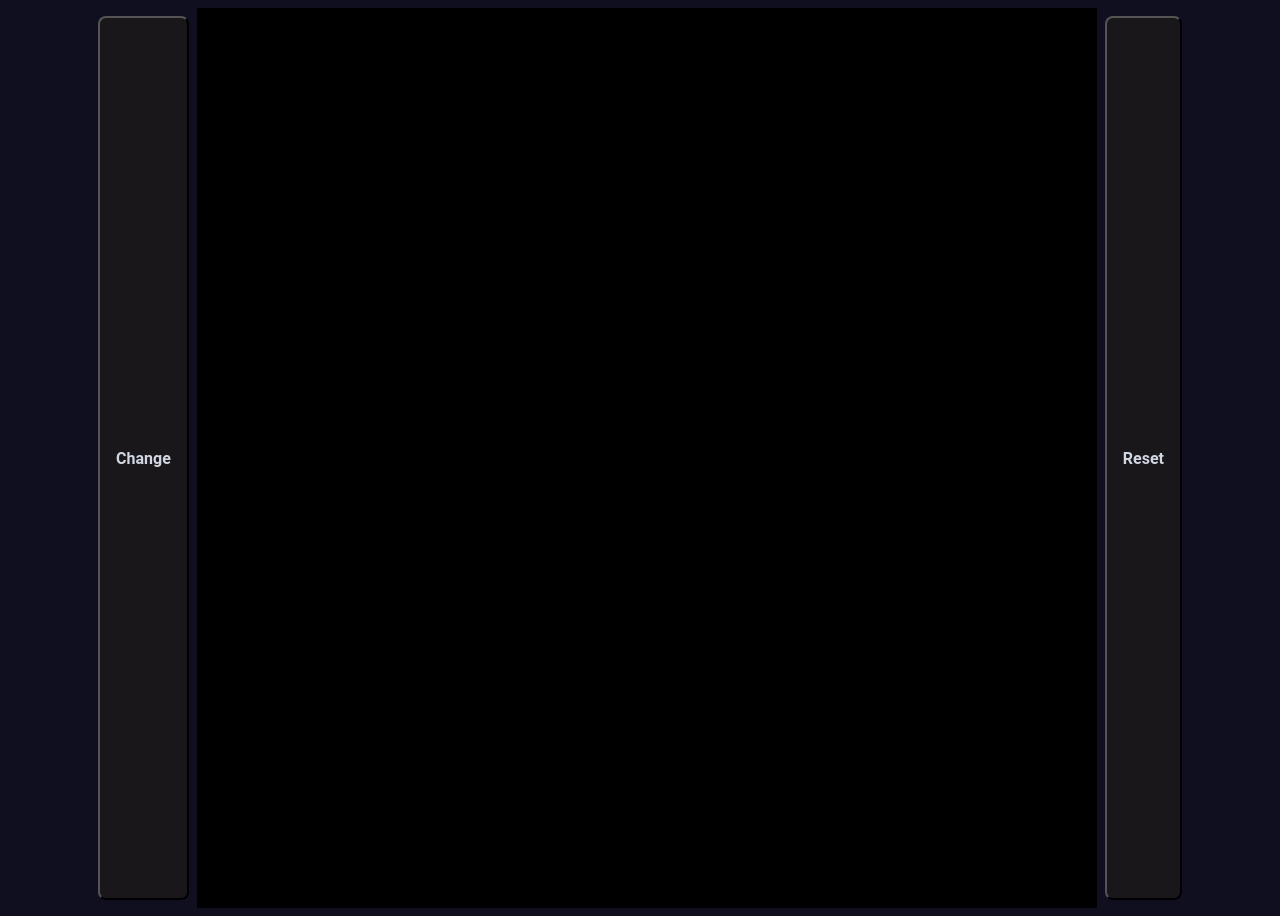
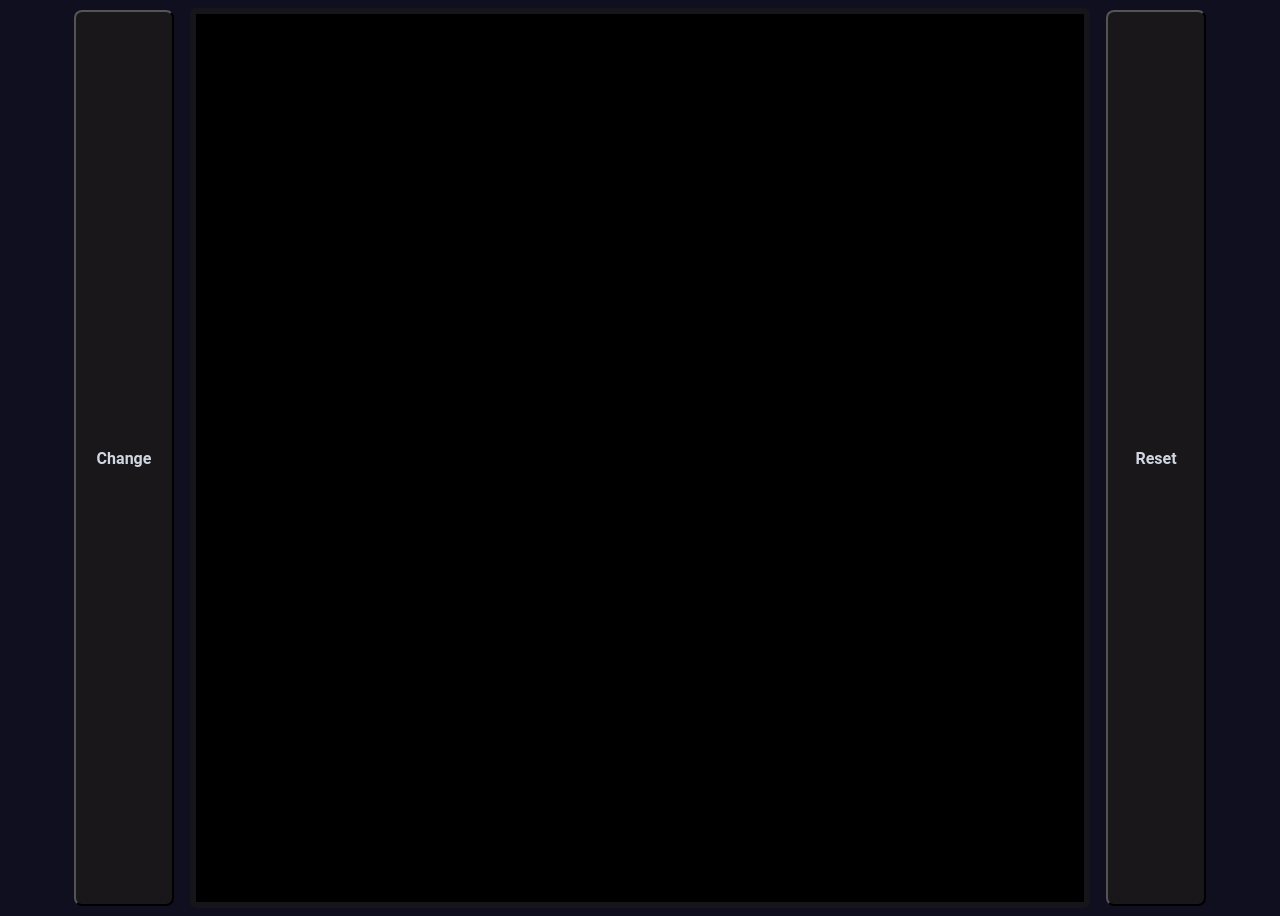
Before and after one commit to Diego63212/odin-etch-a-sketch, a plain HTML site: page index.html in a window 1280 px wide. Drawn offline with Linux system fonts and the light colour scheme.

Commit message:
Minor CSS changes

```diff
--- a/css/stylesheet.css
+++ b/css/stylesheet.css
@@ -18,10 +18,12 @@ button {
     border-radius: 8px;
     background-color: rgb(26, 23, 27);
     padding: 8px 16px;
-    margin: 8px;
+    margin: 2px 16px;
     cursor: pointer;
     font-size: 16px;
     font-weight: bold;
+    flex-basis: 100px;
+    min-width: 80px;
 }
 
 .container {
@@ -29,8 +31,10 @@ button {
     height: 900px;
     display: flex;
     flex-wrap: wrap;
-    justify-content: flex-end;
-    align-content: flex-start;
+    justify-content: center;
+    align-content: center;
+    border: 6px solid rgb(22, 21, 26);
+    border-radius: 6px;
 }
 
 .pixel {
```
